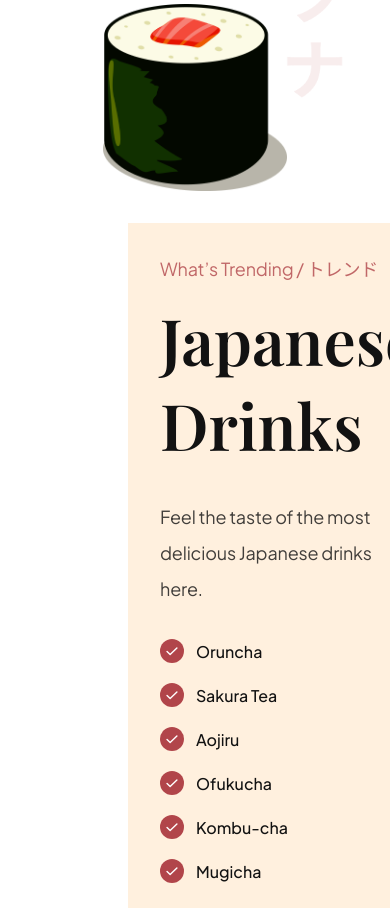
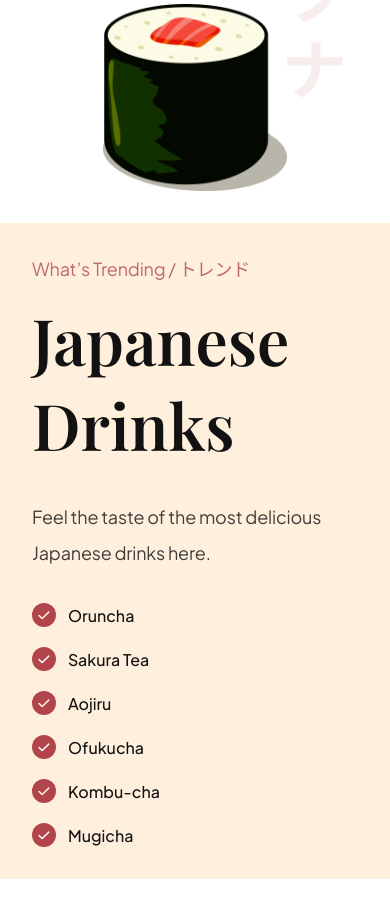
Before and after one commit to adityafakhrii/sushi-webapp, a website built with Vite: page index.html in a window 390 px wide. Shown: the part 5137-6045 px from the top of the page. Built offline with nearby package versions, Linux system fonts and the light colour scheme.

Commit message:
[update] finalizing

```diff
--- a/css/sections/trending.css
+++ b/css/sections/trending.css
@@ -6,7 +6,8 @@
     overflow: hidden;
 }
 
-.trending-sushi, .trending-drinks{
+.trending-sushi,
+.trending-drinks{
     width: 100%;
     min-height: 640px;
 
@@ -100,6 +101,7 @@
 
     background-color: var(--secondary-color);
     border-radius: 100%;
+    cursor: pointer;
 
     display: flex;
     justify-content: center;
--- a/css/style.css
+++ b/css/style.css
@@ -290,7 +290,7 @@ a {
     flex-direction: column;
   }
 
-  .trending-drink {
+  .trending-drinks {
     flex-direction: column-reverse;
   }
 
```
